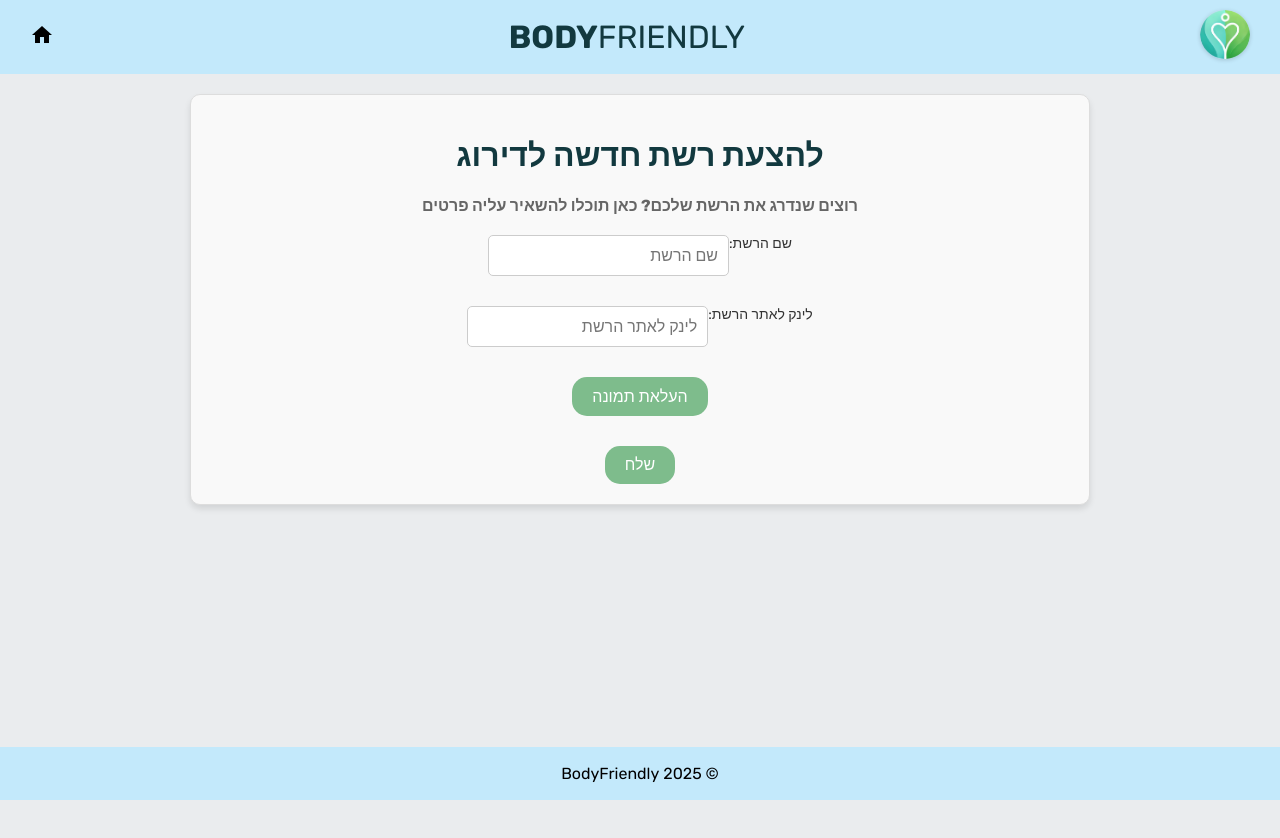
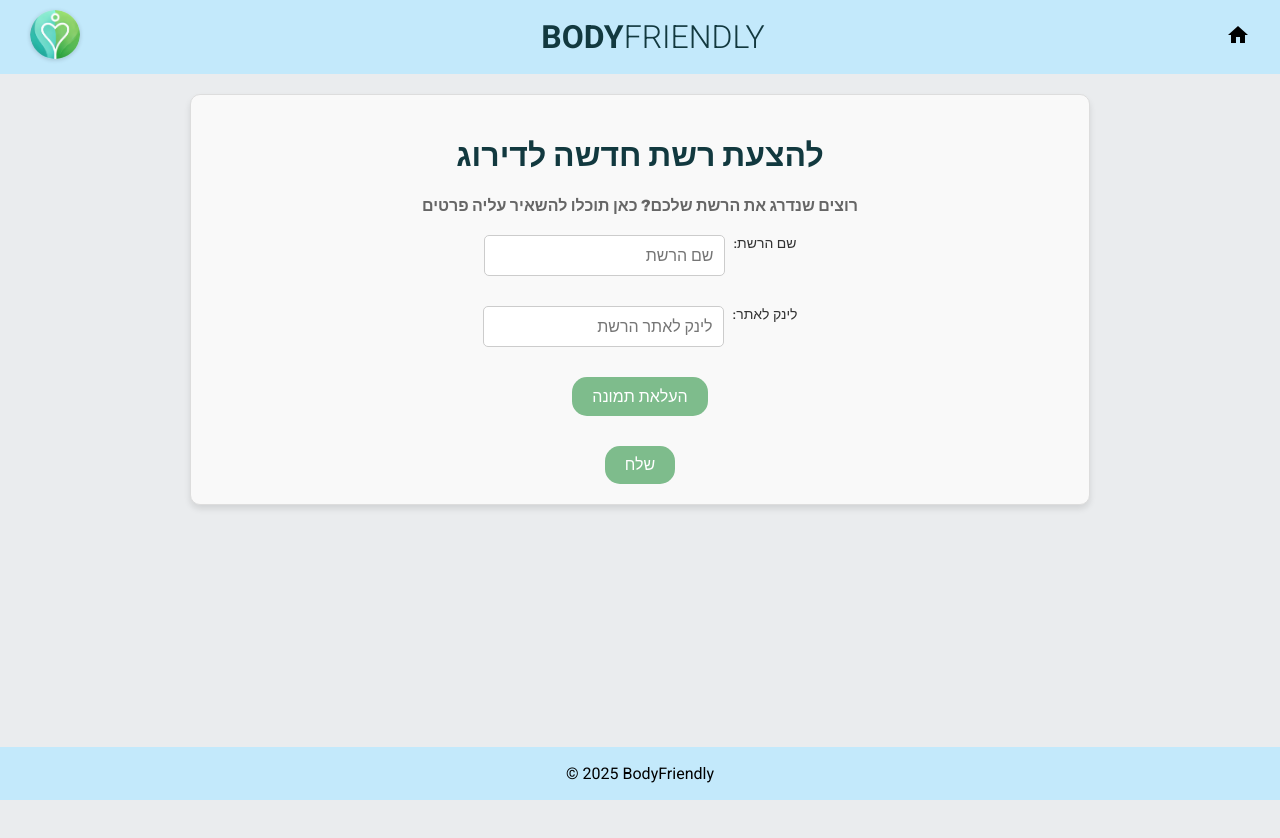
Before and after one commit to EladBet/BeSafeTeam6, a React (Vite) app in the folder client/: page /add-brand in a window 1280 px wide. Shown: the top 838 px of the page. Built offline with nearby package versions, Linux system fonts and the light colour scheme.

Commit message:
fix body rtl

```diff
--- a/client/src/pages/AddBrandPage/AddBrand.module.css
+++ b/client/src/pages/AddBrandPage/AddBrand.module.css
@@ -1,11 +1,8 @@
 @import url('https://fonts.googleapis.com/css2?family=Rubik:wght@400;500;700&display=swap');
 
-body {
+.formContainer {
     direction: rtl;
     font-family: 'Rubik', sans-serif;
-}
-
-.formContainer {
     width: 100%;
     max-width: 900px;
     margin: 0 auto;
@@ -50,6 +47,7 @@
     border: 1px solid #ccc;
     border-radius: 5px;
     text-align: right;
+    margin-right: 9px;
 }
 
 .fileInput {
--- a/client/src/pages/AddBrandPage/AddBrandPage.jsx
+++ b/client/src/pages/AddBrandPage/AddBrandPage.jsx
@@ -1,5 +1,4 @@
 import styles from './AddBrand.module.css'
-import FirstButton from '../../components/common/FirstButton/FirstButton';
 import { useState } from "react";
 
 const AddBrand = () => {
@@ -32,7 +31,7 @@
 
         <div className={styles.formGroup}>
           <label htmlFor="link" className={styles.label}>
-            לינק לאתר הרשת:
+            לינק לאתר:
           </label>
           <input type="text"
                 name="link"
```
